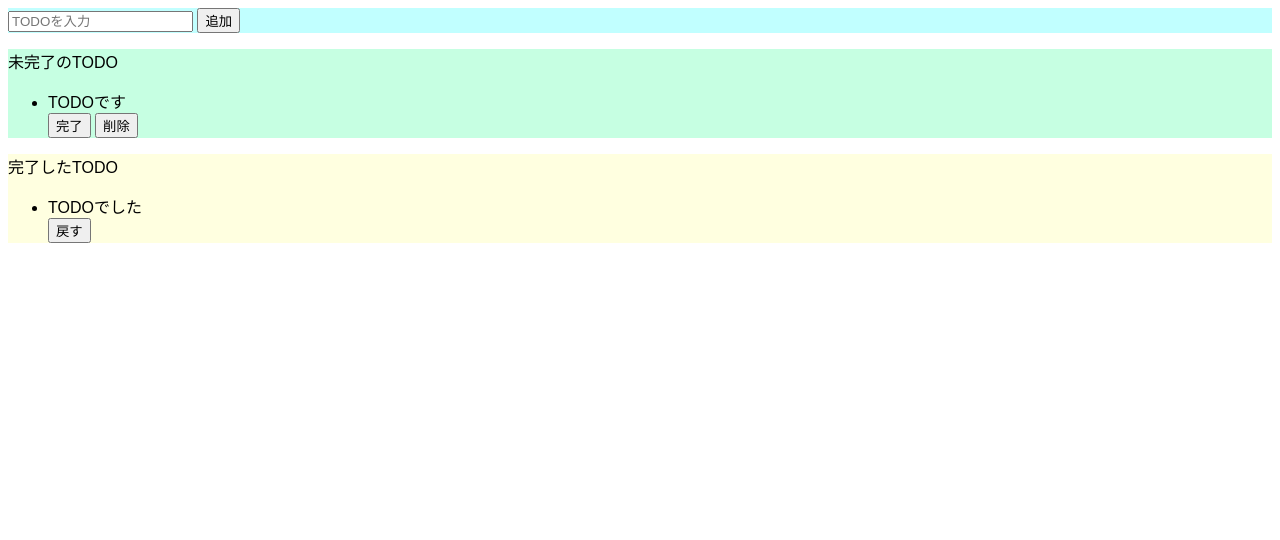
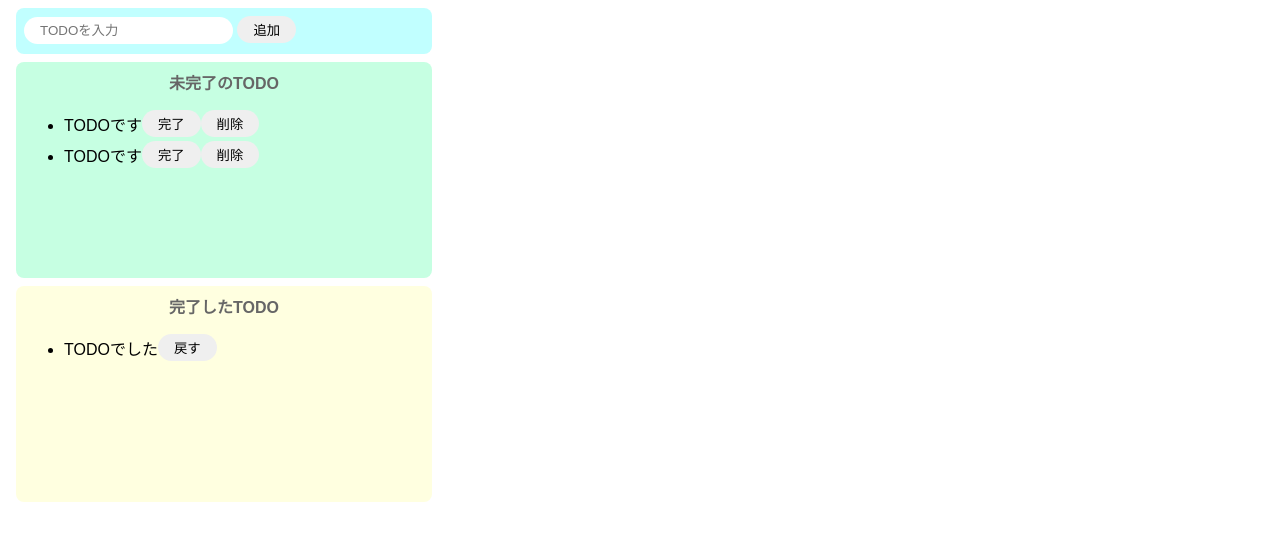
Before and after one commit to sho-hama/react-practice, a website built with Parcel: page index.html in a window 1280 px wide. Built offline with nearby package versions, Linux system fonts and the light colour scheme.

Commit message:
css整形

```diff
--- a/index.html
+++ b/index.html
@@ -12,9 +12,14 @@
       <button>追加</button>
     </div>
     <div class="incomplete-area">
-      <p> 未完了のTODO </p>
+      <p class="title"> 未完了のTODO </p>
       <ul>
-        <div>
+        <div class="list-row">
+          <li>TODOです</li>
+          <button>完了</button>
+          <button>削除</button>
+        </div>
+        <div class="list-row">
           <li>TODOです</li>
           <button>完了</button>
           <button>削除</button>
@@ -22,9 +27,9 @@
       </ul>
     </div>
     <div class="complete-area">
-      <p>完了したTODO</p>
+      <p class="title">完了したTODO</p>
       <ul>
-        <div>
+        <div class="list-row">
           <li>TODOでした</li>
           <button>戻す</button>
         </div>
--- a/src/styles.css
+++ b/src/styles.css
@@ -2,14 +2,63 @@ body {
   font-family: sans-serif;
 }
 
+input {
+  border-radius: 16px;
+  border: none;
+  /** 上下 左右*/
+  padding: 6px 16px;
+  outline: none;
+}
+
+button {
+  border-radius: 16px;
+  border: none;
+  padding: 4px 16px;
+}
+
+button:hover {
+  background-color: #ff7fff;
+  color: #fff;
+  cursor: pointer
+
+}
+
 .input-area {
   background-color: #c1ffff;
+  width: 400px;
+  height: 30px;
+  padding: 8px;
+  margin: 8px;
+  border-radius: 8px;
 }
 
 .incomplete-area {
   background-color: #c6ffe2;
+  width: 400px;
+  min-height: 200px;
+  padding: 8px;
+  margin: 8px;
+  border-radius: 8px;
 }
 
 .complete-area {
   background-color: #ffffe0;
+  width: 400px;
+  min-height: 200px;
+  padding: 8px;
+  margin: 8px;
+  border-radius: 8px;
 }
+
+.title {
+  text-align: center;
+  margin-top: 0;
+  font-weight: bold;
+  color: #666;
+}
+
+.list-row {
+  display: flex;
+  align-items: center;
+  padding-bottom: 4px;
+}
```
